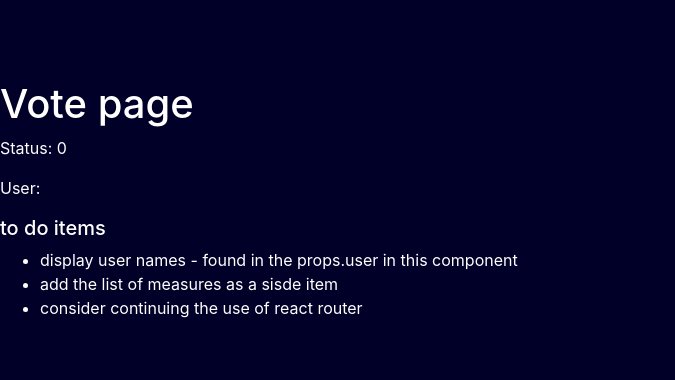
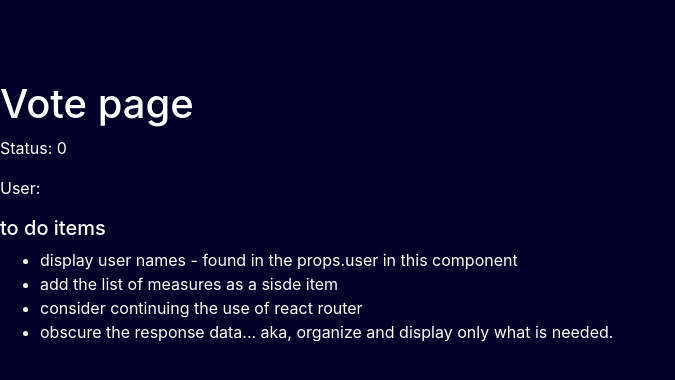
Before and after one commit to osu-cs290-sp20/G5-Login-and-Vote, a React (Create React App) app in the folder client/: page /voting in a window 1280 px wide. Shown: the top 380 px of the page, without its empty margins (0-675 px from the left). Built offline with nearby package versions, Linux system fonts and the light colour scheme.

Commit message:
added one to do item in votingpage js

```diff
--- a/client/src/components/VotingPage.js
+++ b/client/src/components/VotingPage.js
@@ -15,6 +15,7 @@ const VotingPage = (props) => {
           <li>display user names - found in the props.user in this component</li>
           <li>add the list of measures as a sisde item</li>
           <li>consider continuing the use of react router</li>
+          <li>obscure the response data... aka, organize and display only what is needed.</li>
         </ul>
       </div>
     </div>
```
